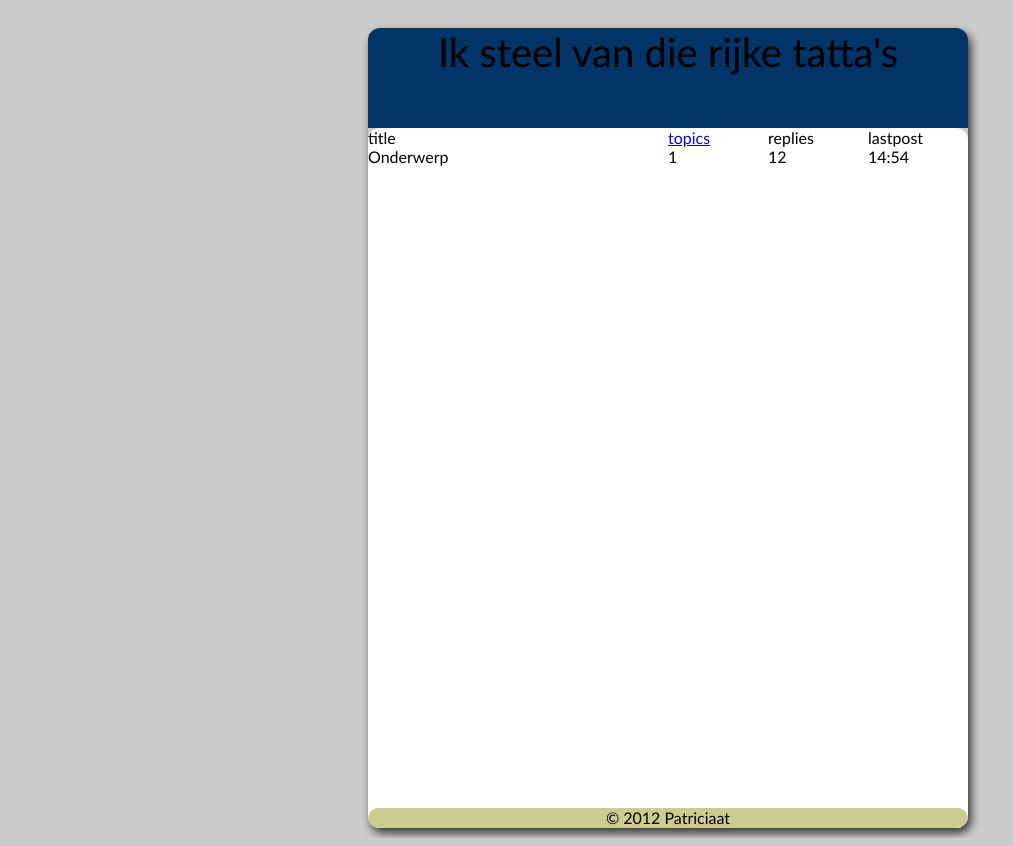
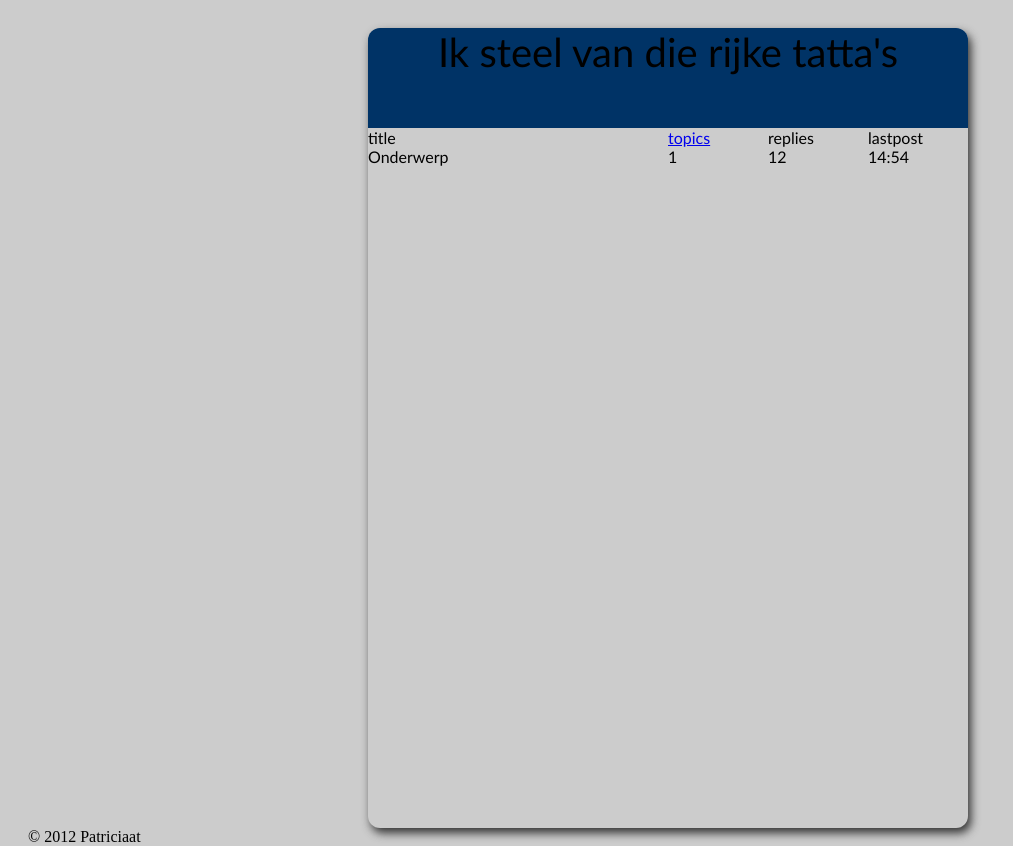
Before and after one commit to fokkedekker/Forum, a PHP site: page /forum.html in a window 1280 px wide. Shown: the whole page, without its empty margins (0-1013 px from the left). Run offline with PHP 8.4, Linux system fonts and the light colour scheme.

Commit message:
laatste upload voor vandaag

```diff
--- a/forum.html
+++ b/forum.html
@@ -47,10 +47,12 @@
 
 			</div>
 
+
+
+		</div>
+
 		<div class="Footer">
 				&#169; 2012 Patriciaat
-		</div>
-
 		</div>
 
 
--- a/stylesheet.css
+++ b/stylesheet.css
@@ -1,7 +1,7 @@
 div.Container
 {
 	width: 600px;
-	height: 100%;
+	height: auto;
 	min-height: 100%;
 	margin: 0 auto;
 	padding: 0;
@@ -23,7 +23,8 @@ div.Center
 {
 	background: #ffffff;
 	margin: 0 0 -120px 0;
-	height: 100%;
+	height: auto;
+	min-height:100%;
 	border-radius: 12px;
 }
 
@@ -53,7 +54,7 @@ div.LastPost
 	width: 100px;
 }
 
-div.Footer
+div.footer
 {
 	height:20px;
 	width:600px;
@@ -61,7 +62,6 @@ div.Footer
 	text-align: center;
 	float:left;
 	border-radius: 12px;
-
 }
 
 div.Post
```
